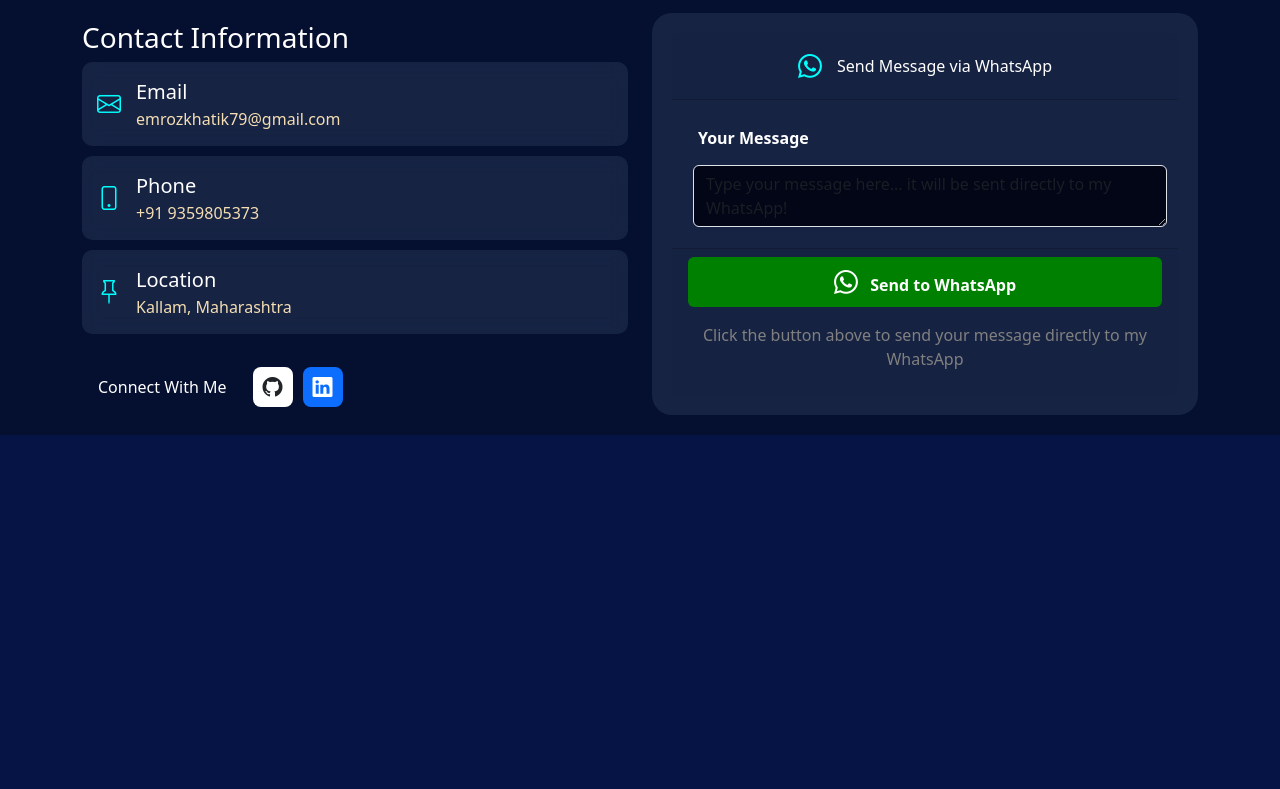
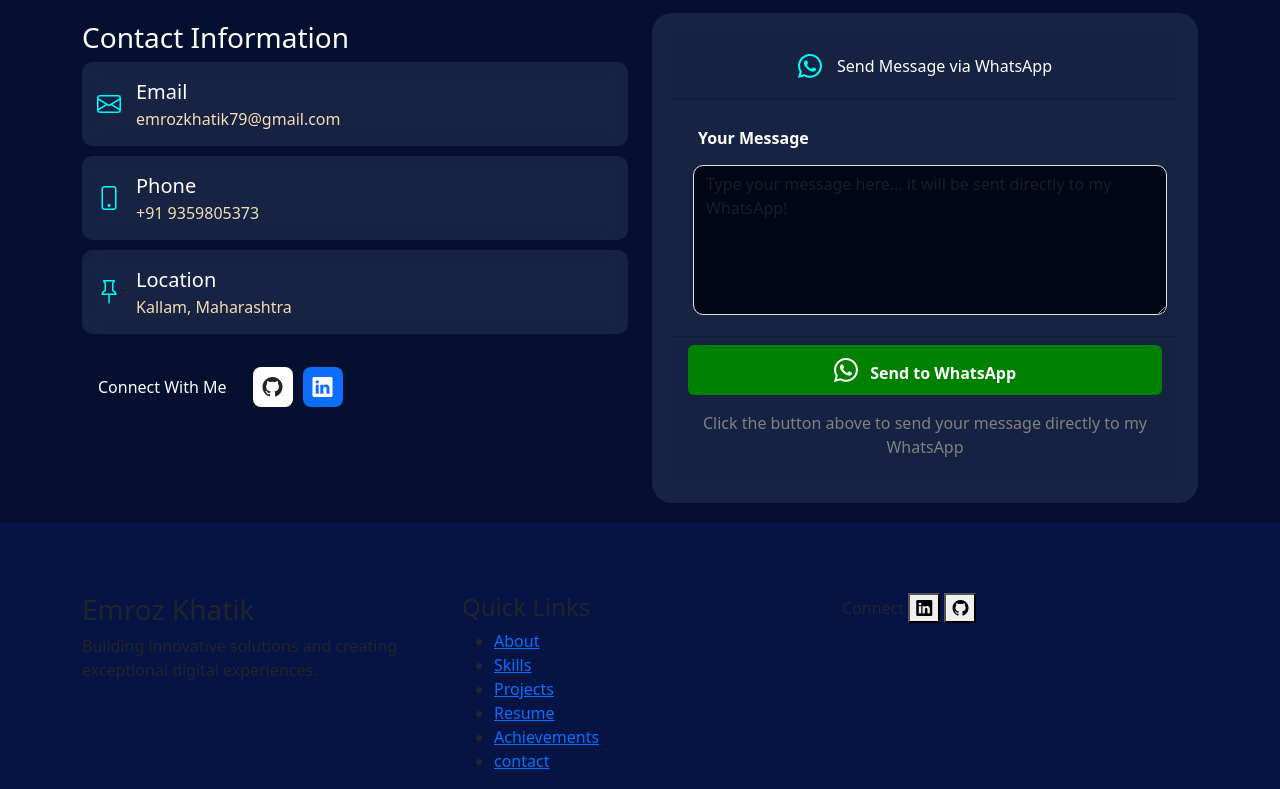
Before and after one commit to emroz26k/portfolio, a website: page public/index.html in a window 1280 px wide. Shown: the part 4600-5389 px from the top of the page. Before the commit the page ends 5105 px from the top, so only its background shows below. Drawn offline with nearby package versions, Linux system fonts and the light colour scheme.

Commit message:
Update footer

```diff
--- a/public/index.html
+++ b/public/index.html
@@ -474,27 +474,58 @@
                         </div>
                         <div class="card-body">
                             <strong>Your Message</strong>
-                            <textarea name="" id="" class="form-control"
+                            <textarea name="" id="" class="form-control w-100"
                                 placeholder="Type your message here... it will be sent directly to my WhatsApp!"></textarea>
 
                         </div>
                         <div class="card-footer">
-                                <button type="button" class="btn">
-                                    <i class="bi bi-whatsapp me-2 fs-4"></i>
-                                    <strong>Send to WhatsApp</strong>
-                                </button>
+                            <button type="button" class="btn">
+                                <i class="bi bi-whatsapp me-2 fs-4"></i>
+                                <strong>Send to WhatsApp</strong>
+                            </button>
 
                             <p class="mt-3 fs-6">Click the button above to send your message directly to my WhatsApp</p>
                         </div>
                     </div>
-
-
-
                 </div>
             </div>
 
         </div>
     </section>
+    <footer>
+        <div class="container">
+            <div class="row">
+                <div class="col-lg-4">
+                    <div class="footer-header">
+
+                        <h3>Emroz Khatik</h3>
+                        <p>Building innovative solutions and creating exceptional digital experiences.</p>
+                    </div>
+                </div>
+                <div class="col-lg-4">
+                    <aside>
+                        <h4>Quick Links</h4>
+                        <ul>
+                            <li><a href="">About</a></li>
+                            <li><a href="">Skills</a></li>
+                            <li><a href="">Projects</a></li>
+                            <li><a href="">Resume</a></li>
+                            <li><a href="">Achievements</a></li>
+                            <li><a href="">contact</a></li>
+                        </ul>
+                    </aside>
+                </div>
+                <div class="col-lg-4">
+                    <div class="">
+                        <span>Connect</span>
+                        <button><span class="bi bi-linkedin"></span></button>
+                        <button><span class="bi bi-github"></span></button>
+                    </div>
+                </div>
+            </div>
+        </div>
+
+    </footer>
 
 
 </body>
--- a/public/portfolio.css
+++ b/public/portfolio.css
@@ -554,11 +554,18 @@ body{
 #G_I_T .container .row .col-lg-6:last-child .card .card-body textarea{
     margin: 5px;
     background-color: #020616;
+    color: white;
+    border-radius: 10px;
+    height: 150px;
 }
 
 #G_I_T .container .row .col-lg-6:last-child .card .card-footer .btn{
     color: white;
     background-color: green;
     width: 100%;
+    transition: 0.4s;
 
 }
+#G_I_T .container .row .col-lg-6:last-child .card .card-footer .btn:hover{
+    transform: translateY(-4px);
+}
```
